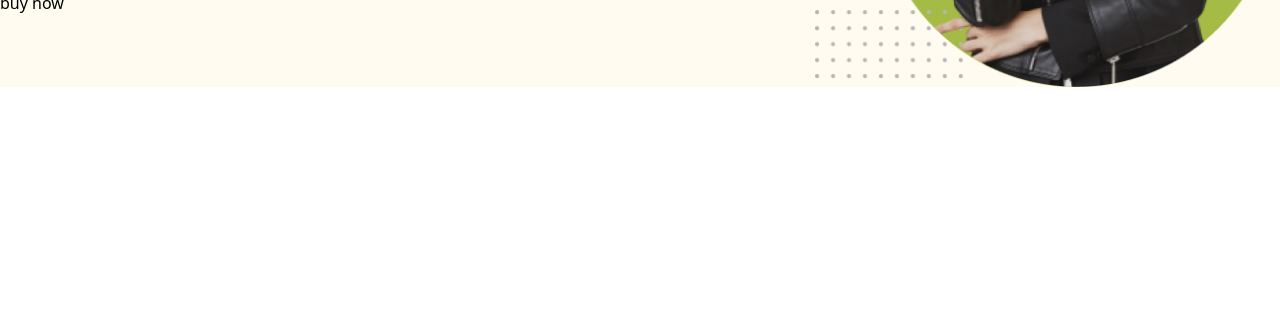
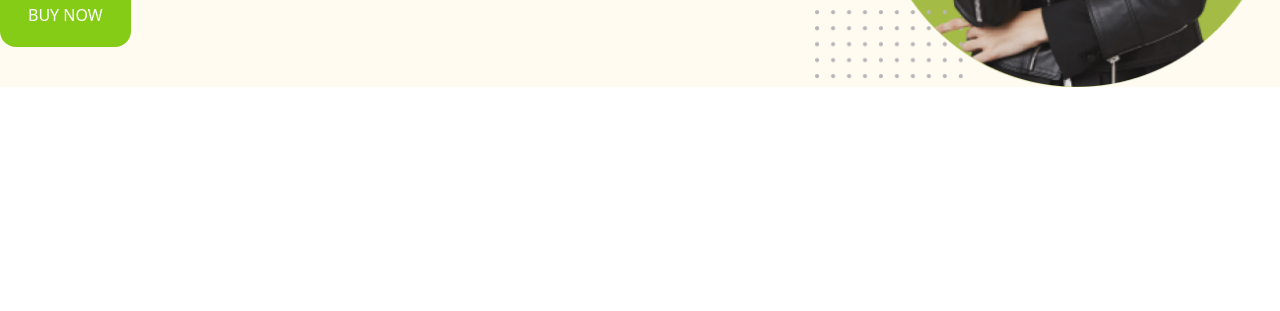
Before and after one commit to tahfeezmizan/penguin-fashion, a plain HTML site: page index.html in a window 1280 px wide. Shown: the part 489-800 px from the top of the page. Drawn offline with nearby package versions, Linux system fonts and the light colour scheme.

Commit message:
banner button design compltet

```diff
--- a/index.html
+++ b/index.html
@@ -46,7 +46,7 @@
                     <div class="">
                         <h1 class="text-8xl uppercase"><span class="text-[#FABE4C]">Be the Penguins</span> <br> of Winter</h1>
                         <p>Lorem Ipsum is simply dummy text of the printing and typesetting industry.</p>
-                        <button>buy now</button>
+                        <button class="py-5 px-7 bg-lime-500 rounded-2xl uppercase text-white mt-6">buy now</button>
                     </div>
                     <div class="">
                         <img src="assets/images/model.png" alt="">
```
